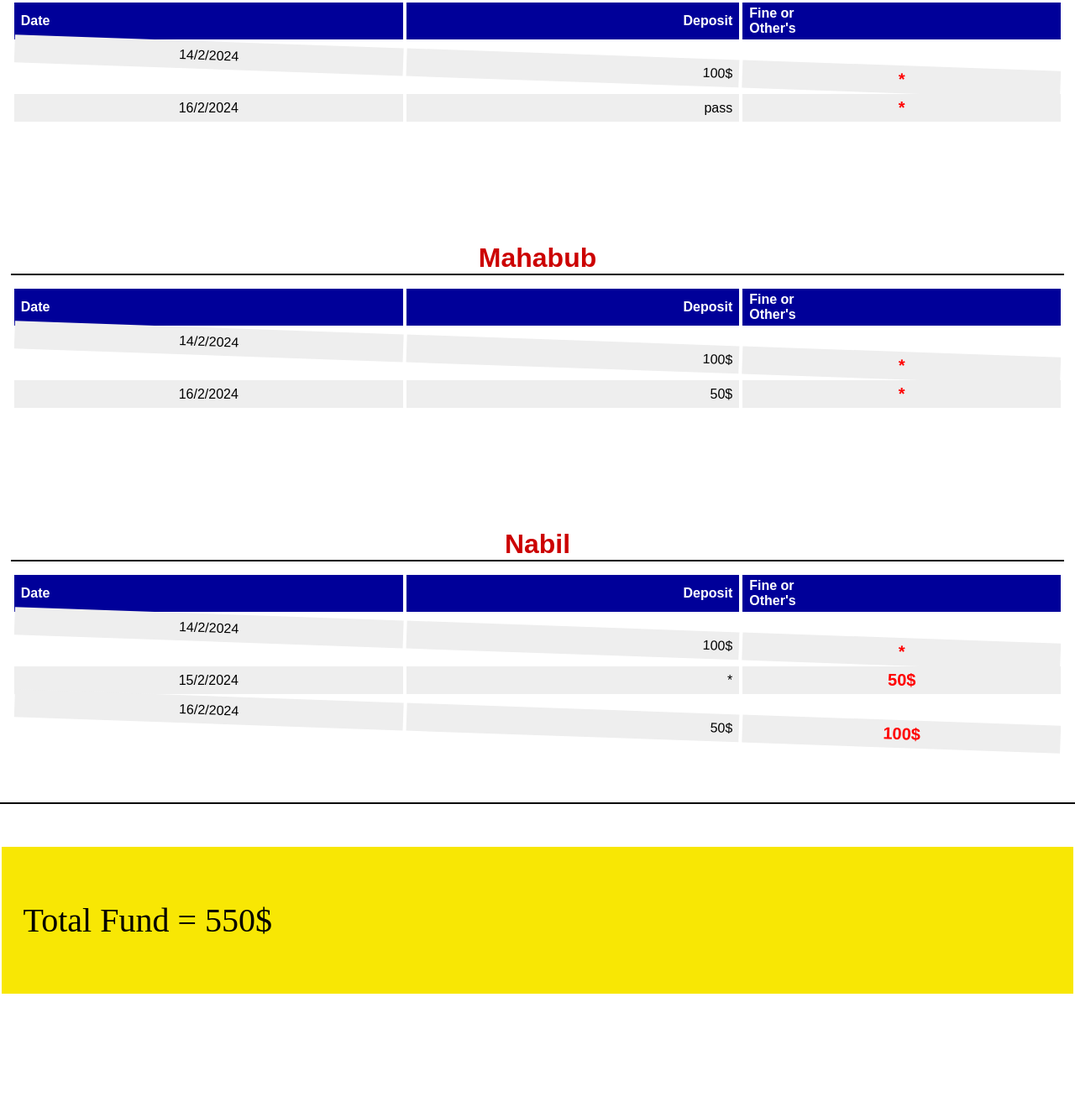
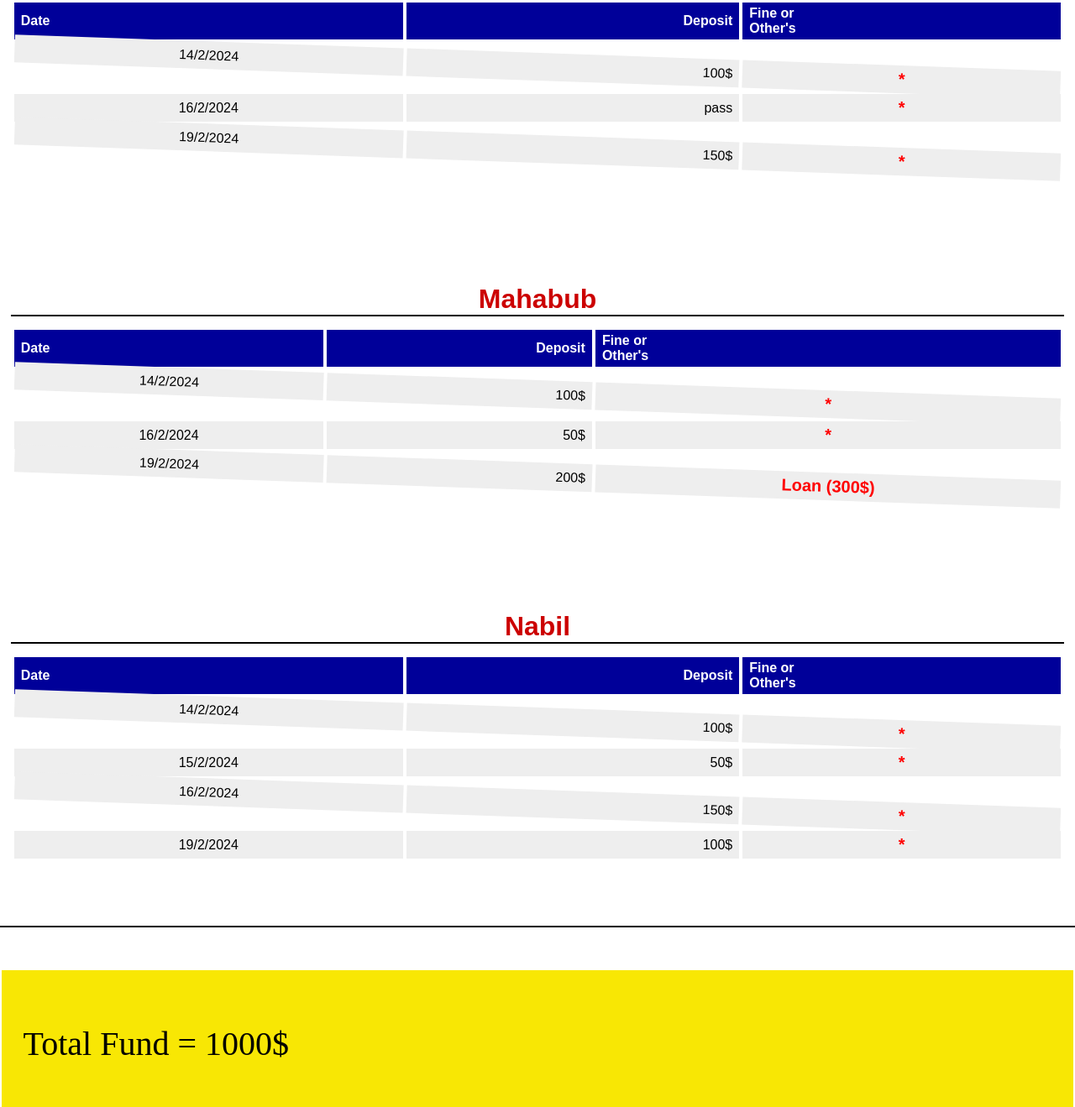
Before and after one commit to MilkanBasarNabil/fund-list, a plain HTML site: page index.html in a window 1280 px wide. Shown: the part 281-1600 px from the top of the page at 84% size. Before the commit the page ends 1516 px from the top, so only its background shows below. Drawn offline with Linux system fonts and the light colour scheme.

Commit message:
Update index.html

```diff
--- a/index.html
+++ b/index.html
@@ -40,6 +40,12 @@
             <td class="deposit">pass</td>
             <td class="fine">*</td>
           </tr>
+          <tr>
+
+            <td class="date">19/2/2024</td>
+            <td class="deposit">150$</td>
+            <td class="fine">*</td>
+          </tr>
         </tbody>
       </table>
     </div>
@@ -69,6 +75,12 @@
             <td class="deposit">50$</td>
             <td class="fine">*</td>
           </tr>
+          <tr>
+
+            <td class="date">19/2/2024</td>
+            <td class="deposit">200$</td>
+            <td class="fine ">Loan (300$)</td>
+          </tr>
         </tbody>
       </table>
     </div>
@@ -95,21 +107,30 @@
           <tr>
 
             <td class="date">15/2/2024</td>
-            <td class="deposit">*</td>
-            <td class="fine">50$</td>
+            <td class="deposit">50$</td>
+            <td class="fine">*</td>
           </tr>
           <tr>
 
             <td class="date">16/2/2024</td>
-            <td class="deposit">50$</td>
-            <td class="fine">100$</td>
+            <td class="deposit">150$</td>
+            <td class="fine">*</td>
+          </tr>
+          <tr>
+
+            <td class="date">19/2/2024</td>
+            <td class="deposit">100$</td>
+            <td class="fine">*</td>
           </tr>
         </tbody>
       </table>
     </div>
     <div class="underline"></div>
     <div class="total">
-      <p>  total fund = 550$</p>
+      <p>  total fund = 1000$</p>
     </div>
+
+
+
   </body>
 </html>
```
